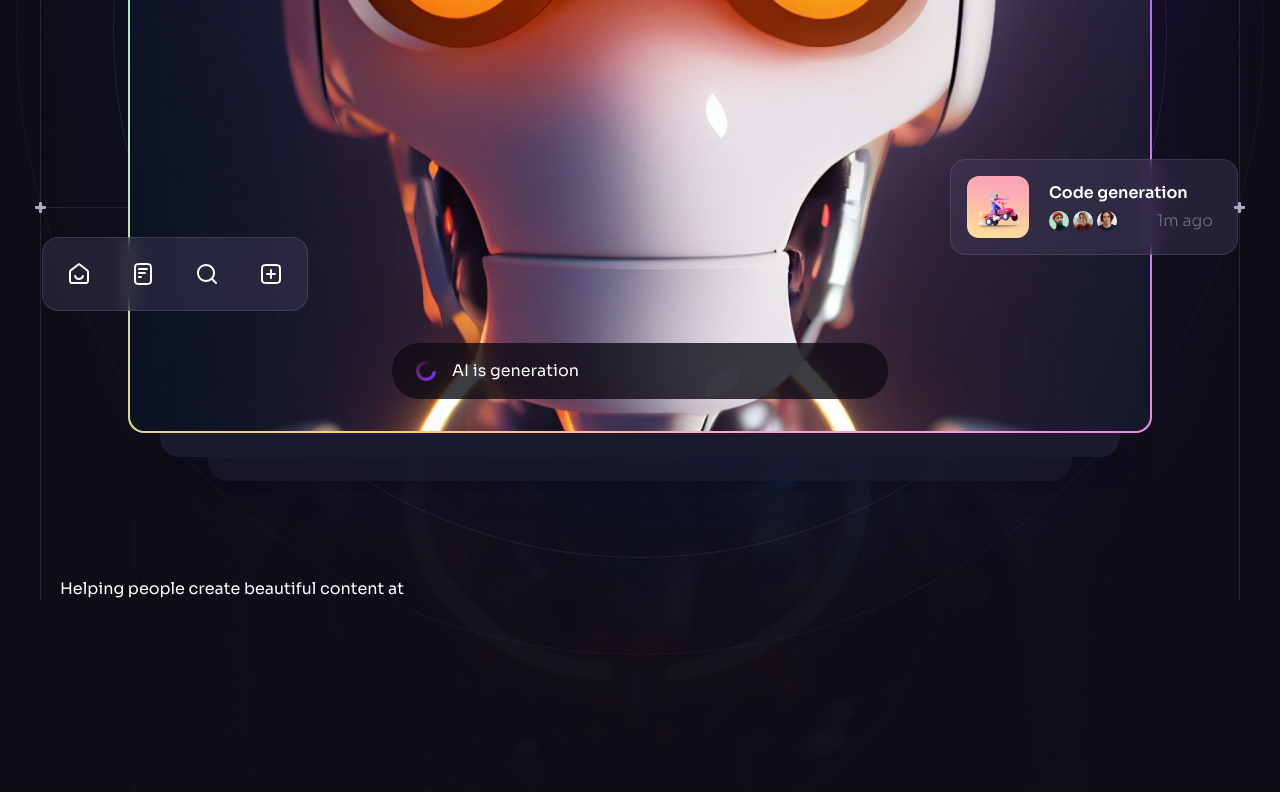
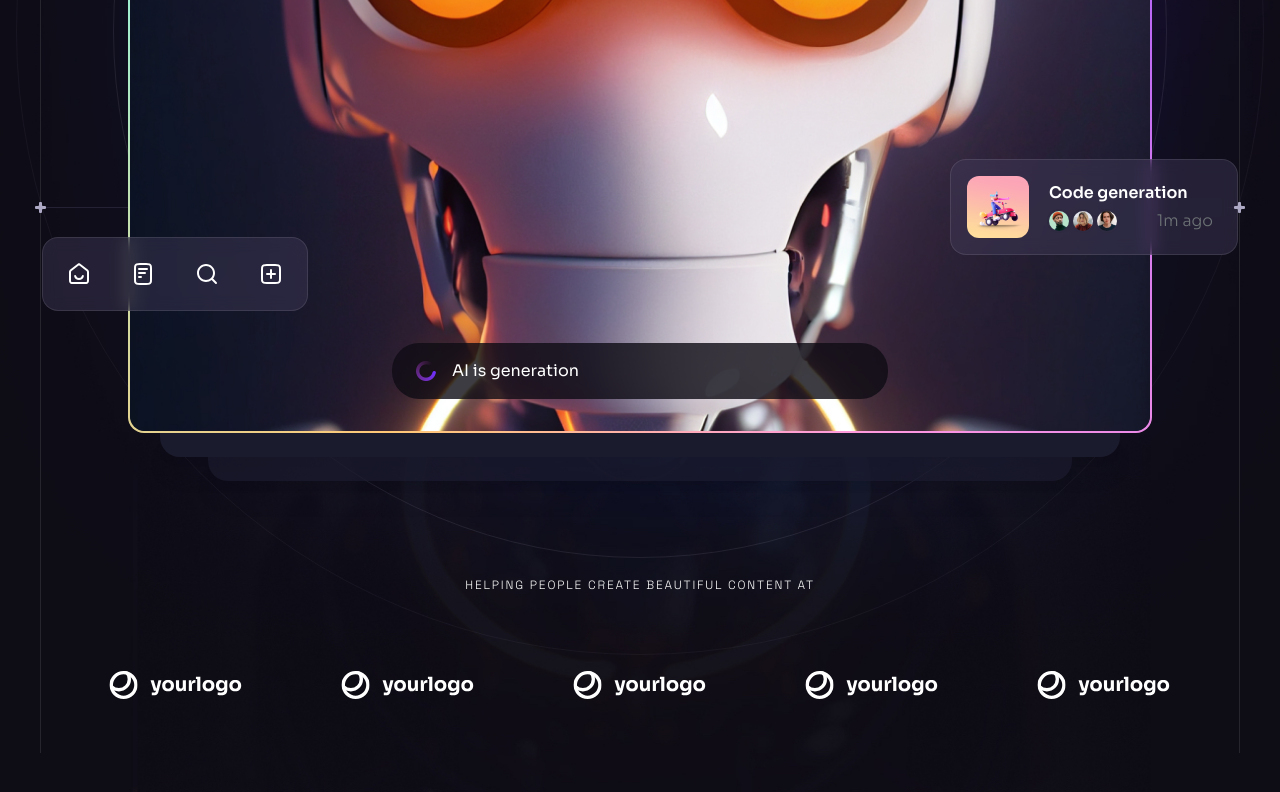
Before and after one commit to mamebb2023/react-app, a React (Vite) app: page / in a window 1280 px wide. Shown: the part 677-1469 px from the top of the page. Built offline with nearby package versions, Linux system fonts and the light colour scheme.

Commit message:
Update: Adding Company Logs

```diff
--- a/src/components/CompanyLogos.jsx
+++ b/src/components/CompanyLogos.jsx
@@ -1,7 +1,21 @@
+import { companyLogos } from "../constants";
+
 const CompanyLogos = ({ className }) => {
   return (
     <div className={`${className || ""}`}>
-      Helping people create beautiful content at
+      <h6 className="tagline mb-6 text-center text-n-50">
+        Helping people create beautiful content at
+      </h6>
+      <ul className="flex">
+        {companyLogos.map((logo, index) => (
+          <li
+            key={index}
+            className="flex items-center justify-center flex-1 h-[8.5rem]"
+          >
+            <img src={logo} width={134} height={28} alt={logo} />
+          </li>
+        ))}
+      </ul>
     </div>
   );
 };
```
